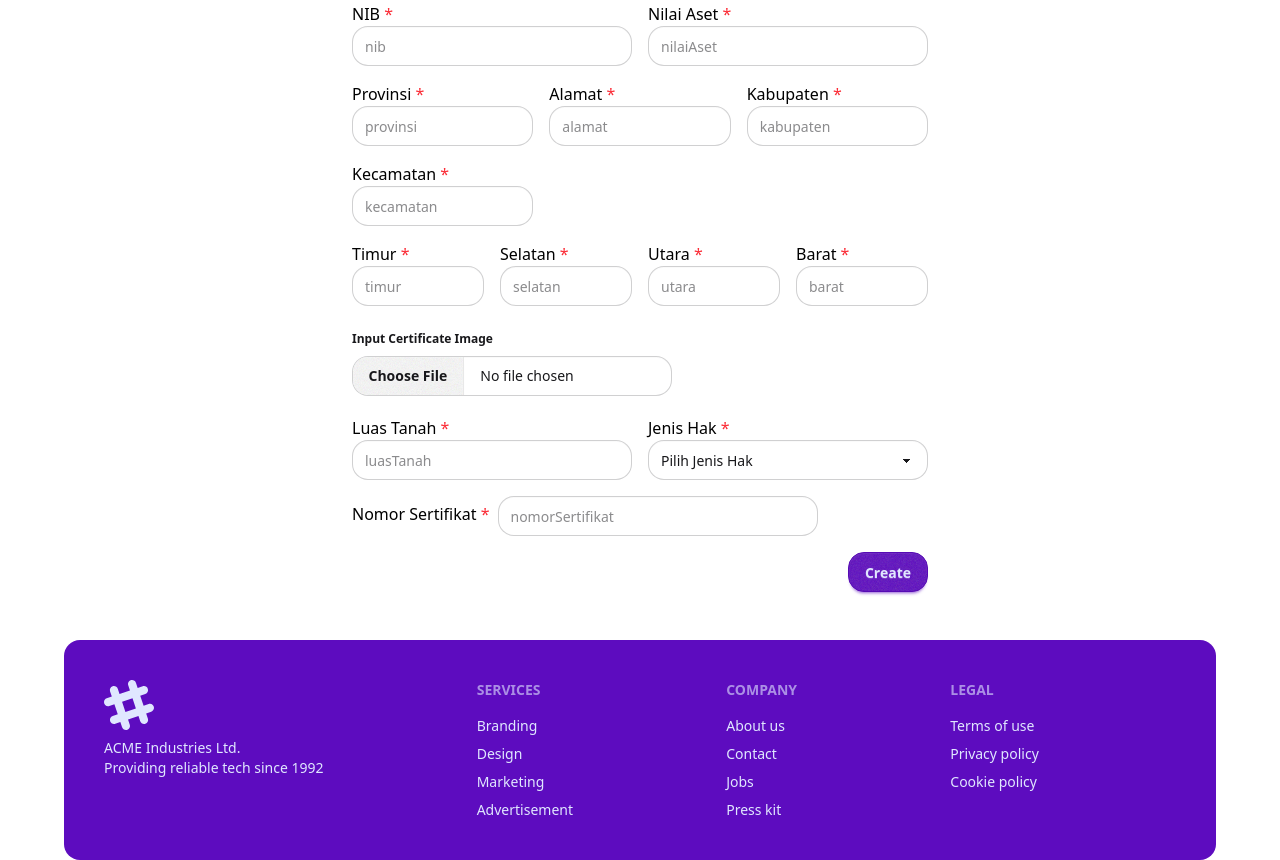
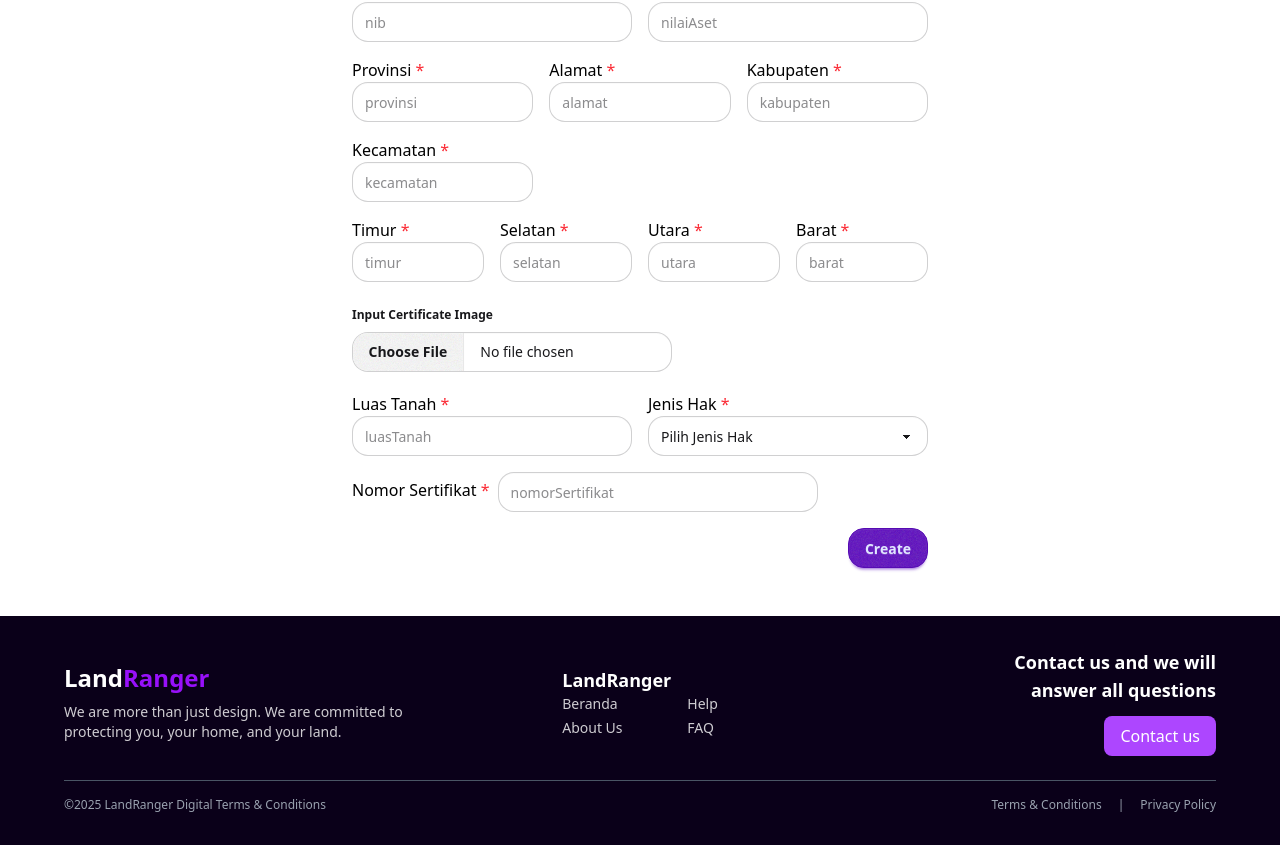
Before and after one commit to OhanaSama34/landrangercanister, a React (Vite) app in the folder src/landranger_frontend/: page /admin/create-nft in a window 1280 px wide. Shown: the part 446-1306 px from the top of the page. Built offline with nearby package versions, Linux system fonts and the light colour scheme.

Commit message:
Perbaikan FE

```diff
--- a/src/landranger_frontend/index.html
+++ b/src/landranger_frontend/index.html
@@ -10,10 +10,10 @@
 </head>
 
 <body>
-  <div class="browser-warning">
+  <!-- <div class="browser-warning">
     ⚠️ If this page appears broken, try reloading. If the problem persists, try switching browsers; Chrome or
     Firefox are recommended.
-  </div>
+  </div> -->
   <div id="root"></div>
   <script type="module" src="/src/main.jsx"></script>
 </body>
--- a/src/landranger_frontend/src/Home.jsx
+++ b/src/landranger_frontend/src/Home.jsx
@@ -2,7 +2,7 @@ import React, { useEffect } from 'react';
 import bgHero from './assets/bg-hero.png';
 import hiasan from './assets/hiasan.png';
 import landRanger1 from './assets/LandRanger1.png';
-import landRanger2 from './assets/landRanger2.png';
+import landRanger2 from './assets/LandRanger2.png';
 import feature1 from './assets/feature1.png';
 import feature2 from './assets/feature2.png';
 import { IconPlayerPlay } from '@tabler/icons-react';
@@ -44,7 +44,7 @@ const Home = () => {
             <h1 className="mb-5 text-5xl font-bold ">
               Protect Your Land Ownership From Mafia
             </h1>
-            <p className="mb-5 text-gray-600">
+            <p className="mb-5 text-gray-600 font-semibold">
               Secure your building and land into NFT easily with us, protect
               your ownership now!
             </p>
@@ -68,17 +68,18 @@ const Home = () => {
           className="col-span-2 prose"
         >
           <div className="sticky top-0">
-            <h2>About LandRanger</h2>
-            <p>
-              We are more than just platform. We build partnerships with a
-              shared passion and an unwavering commiment to protecting your land
-              and home.
+            <h2 className="text-3xl">About LandRanger</h2>
+            <p className="text-lg text-justify">
+            LandRanger is a dedicated team working to safeguard
+            land and building ownership, ensuring protection from
+            fraud, illegal claims, and the threats posed by the
+            land mafia.
             </p>
           </div>
         </div>
         <div
           id="about-vision-mission"
-          className="col-span-3 flex flex-col items-end gap-4 prose"
+          className="col-span-3 flex flex-col items-end gap-4 prose mt-8"
         >
           <div
             className="card bg-primary text-primary-content overflow-hidden w-full md:w-128 rounded-3xl"
@@ -90,7 +91,7 @@ const Home = () => {
               Vision
             </div>
             <div className="card-body">
-              <p>
+              <p className="text-white">
                 To be a pioneer in the protection of transparent, safe, and
                 equitable land ownership rights by utilizing innovative
                 technology to prevent land mafia practices and ensure legal
@@ -108,7 +109,7 @@ const Home = () => {
               Mision
             </div>
             <div className="card-body">
-              <p>
+              <p className="text-white">
                 Being a pioneer in efforts to protect and secure land ownership
                 rights from the threat of the land mafia, by presenting a
                 transparent, safe, and technology-based system to ensure justice
@@ -175,7 +176,7 @@ const Home = () => {
               className="bg-base-100 border-base-300 collapse collapse-plus border"
             >
               <input type="checkbox" className="peer" />
-              <div className="collapse-title font-semibold bg-primary text-primary-content">
+              <div className="collapse-title font-semibold bg-[#2E0E58] text-white">
                 {faq.question}
               </div>
               <div className="collapse-content">
--- a/src/landranger_frontend/src/components/Footer.jsx
+++ b/src/landranger_frontend/src/components/Footer.jsx
@@ -2,45 +2,58 @@ import React from "react";
 
 const Footer = () => {
   return (
-    <footer className="footer sm:footer-horizontal bg-primary text-primary-content p-10 max-w-6xl mx-auto mt-8 rounded-2xl">
-      <aside>
-        <svg
-          width="50"
-          height="50"
-          viewBox="0 0 24 24"
-          xmlns="http://www.w3.org/2000/svg"
-          fillRule="evenodd"
-          clipRule="evenodd"
-          className="fill-current"
-        >
-          <path d="M22.672 15.226l-2.432.811.841 2.515c.33 1.019-.209 2.127-1.23 2.456-1.15.325-2.148-.321-2.463-1.226l-.84-2.518-5.013 1.677.84 2.517c.391 1.203-.434 2.542-1.831 2.542-.88 0-1.601-.564-1.86-1.314l-.842-2.516-2.431.809c-1.135.328-2.145-.317-2.463-1.229-.329-1.018.211-2.127 1.231-2.456l2.432-.809-1.621-4.823-2.432.808c-1.355.384-2.558-.59-2.558-1.839 0-.817.509-1.582 1.327-1.846l2.433-.809-.842-2.515c-.33-1.02.211-2.129 1.232-2.458 1.02-.329 2.13.209 2.461 1.229l.842 2.515 5.011-1.677-.839-2.517c-.403-1.238.484-2.553 1.843-2.553.819 0 1.585.509 1.85 1.326l.841 2.517 2.431-.81c1.02-.33 2.131.211 2.461 1.229.332 1.018-.21 2.126-1.23 2.456l-2.433.809 1.622 4.823 2.433-.809c1.242-.401 2.557.484 2.557 1.838 0 .819-.51 1.583-1.328 1.847m-8.992-6.428l-5.01 1.675 1.619 4.828 5.011-1.674-1.62-4.829z"></path>
-        </svg>
-        <p>
-          ACME Industries Ltd.
-          <br />
-          Providing reliable tech since 1992
-        </p>
-      </aside>
-      <nav>
-        <h6 className="footer-title">Services</h6>
-        <a className="link link-hover">Branding</a>
-        <a className="link link-hover">Design</a>
-        <a className="link link-hover">Marketing</a>
-        <a className="link link-hover">Advertisement</a>
-      </nav>
-      <nav>
-        <h6 className="footer-title">Company</h6>
-        <a className="link link-hover">About us</a>
-        <a className="link link-hover">Contact</a>
-        <a className="link link-hover">Jobs</a>
-        <a className="link link-hover">Press kit</a>
-      </nav>
-      <nav>
-        <h6 className="footer-title">Legal</h6>
-        <a className="link link-hover">Terms of use</a>
-        <a className="link link-hover">Privacy policy</a>
-        <a className="link link-hover">Cookie policy</a>
-      </nav>
+    <footer className="bg-[#0A0019] text-white px-10 py-8 mt-8 w-full">
+      <div className="max-w-6xl mx-auto">
+        <div className="flex flex-col md:flex-row justify-between items-start md:items-center">
+          {/* Bagian Kiri */}
+          <div className="md:w-1/3">
+            <a className="text-2xl font-bold">
+              Land<span className="text-purple-600">Ranger</span>
+            </a>
+            <p className="text-sm opacity-80 mt-2">
+              We are more than just design. We are committed to protecting you, your home, and your land.
+            </p>
+          </div>
+
+          {/* Bagian Tengah */}
+          <div className="md:w-1/3 flex flex-col md:flex-row md:justify-center gap-4 mt-6 md:mt-0">
+            <div>
+              <h6 className="font-semibold text-lg">LandRanger</h6>
+              <ul className="text-sm opacity-80 space-y-1">
+                <li><a href="#" className="hover:underline">Beranda</a></li>
+                <li><a href="#" className="hover:underline">About Us</a></li>
+              </ul>
+            </div>
+            <div>
+              <h6 className="font-semibold text-lg">&nbsp;</h6>
+              <ul className="text-sm opacity-80 space-y-1">
+                <li><a href="#" className="hover:underline">Help</a></li>
+                <li><a href="#" className="hover:underline">FAQ</a></li>
+              </ul>
+            </div>
+          </div>
+
+          {/* Bagian Kanan */}
+          <div className="md:w-1/3 text-right">
+            <h4 className="font-semibold text-lg">
+              Contact us and we will <br /> answer all questions
+            </h4>
+            <button className="mt-3 bg-purple-500 hover:bg-purple-600 text-white py-2 px-4 rounded-lg">
+              Contact us
+            </button>
+          </div>
+        </div>
+      </div>
+
+      {/* Footer Bawah */}
+      <div className="border-t border-gray-600 mt-6 pt-4 text-xs text-gray-400 flex flex-col md:flex-row justify-between items-center max-w-6xl mx-auto">
+        <p>©2025 LandRanger Digital Terms & Conditions</p>
+        <div className="flex gap-4">
+          <a href="#" className="hover:underline">Terms & Conditions</a>
+          <span>|</span>
+          <a href="#" className="hover:underline">Privacy Policy</a>
+        </div>
+      </div>
     </footer>
   );
 };
--- a/src/landranger_frontend/src/components/Navbar.jsx
+++ b/src/landranger_frontend/src/components/Navbar.jsx
@@ -45,7 +45,7 @@ export const Navbar = () => {
             </li>
           </ul>
         </div>
-        <a className="btn btn-ghost text-xl">
+        <a className="btn btn-ghost text-2xl font-bold">
           Land<span className="text-purple-600 -ml-2">Ranger</span>
         </a>
       </div>
```
Also changed, not shown: 1 other file (tests, documents, lock files or other folders).
